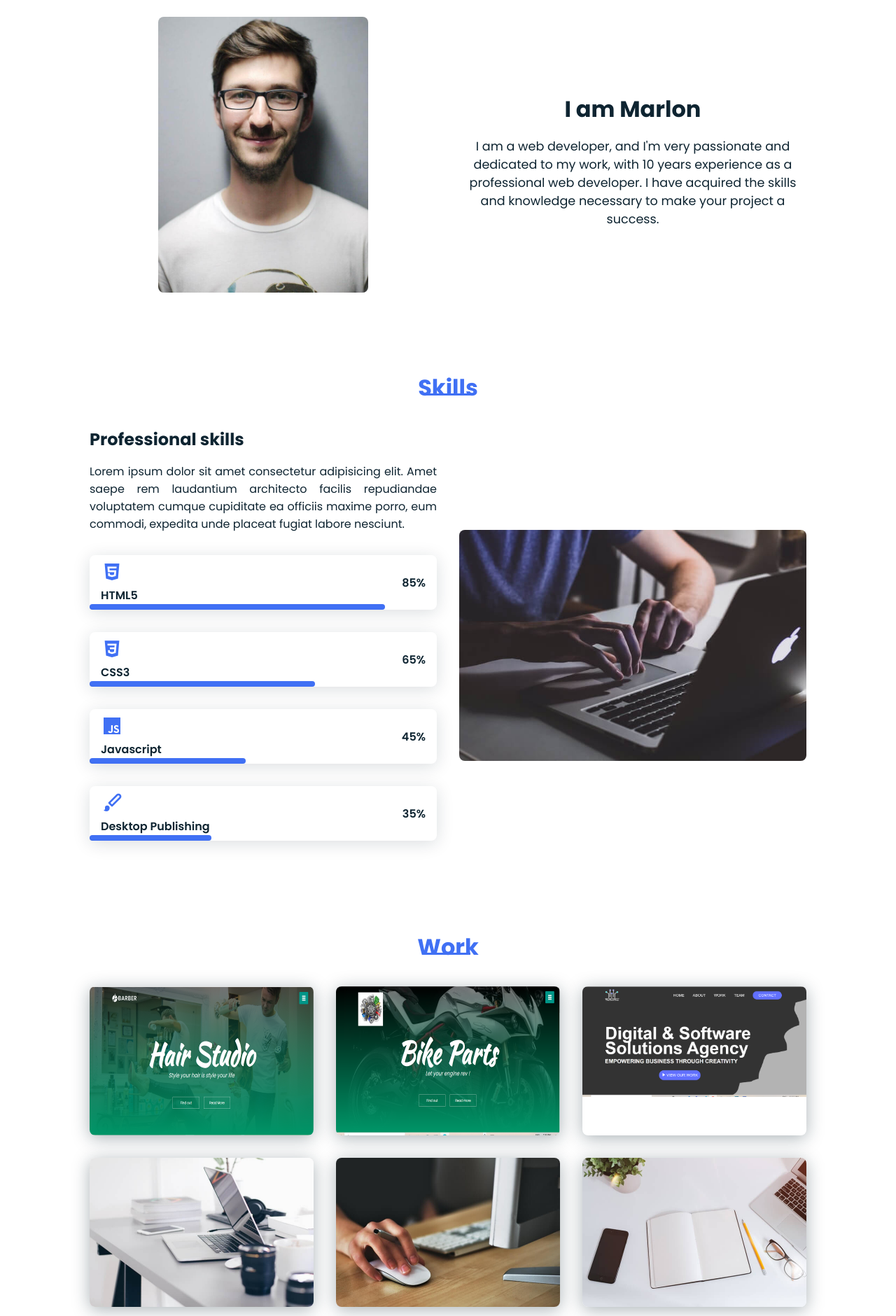
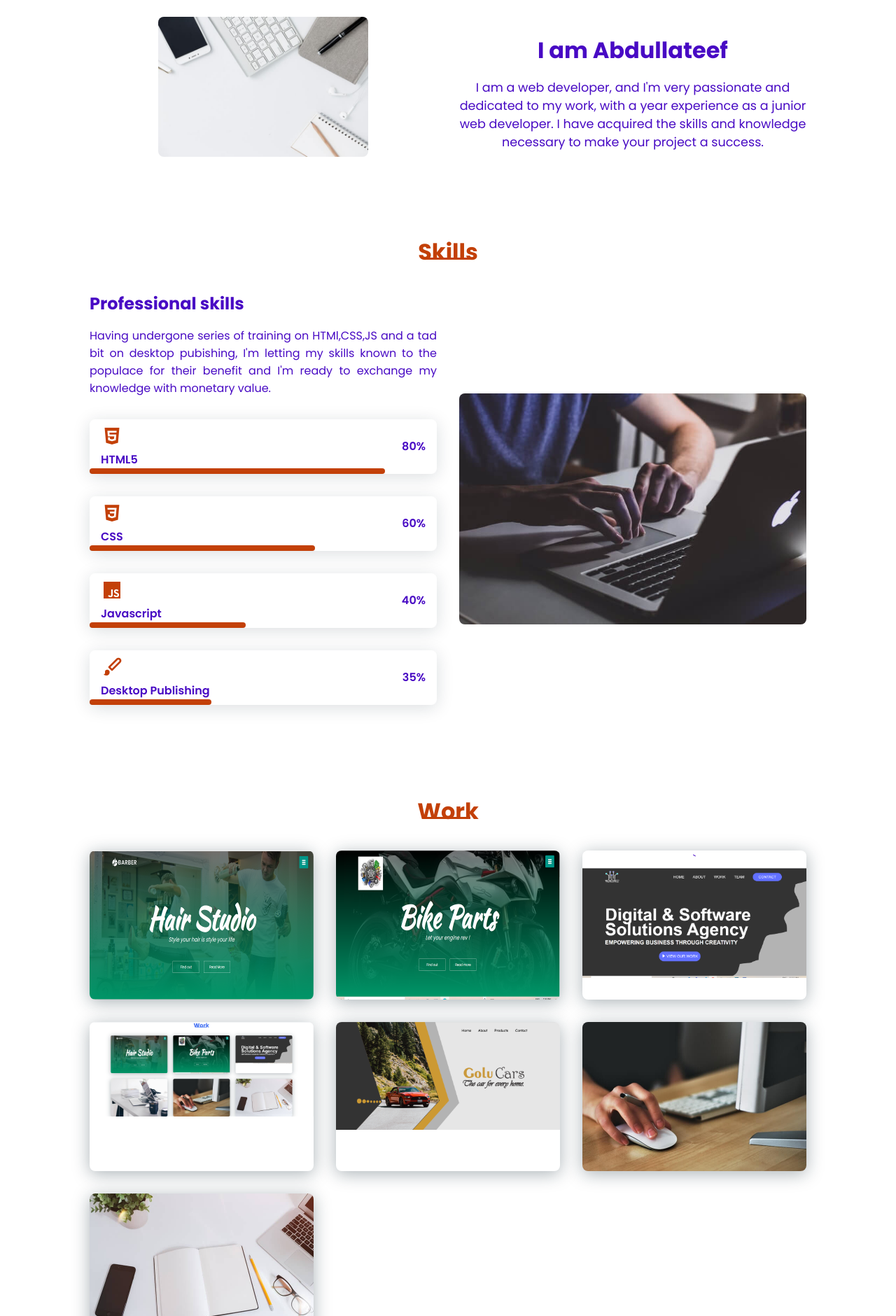
Before and after one commit to ayofital/portfolio, a plain HTML site: page index.html in a window 1280 px wide. Shown: the part 920-2800 px from the top of the page at 70% size. Drawn offline with nearby package versions, Linux system fonts and the light colour scheme.

Commit message:
Lateef's portfolio

```diff
--- a/assets/css/style.css
+++ b/assets/css/style.css
@@ -6,8 +6,8 @@
 }
 /* colors variables */
 :root {
-    --first-color: #4070f4;
-    --second-color: #0e2431;
+    --first-color: #c34008;
+    --second-color: #480ac4;
 }
 /* fonts variables */
 :root {
--- a/index.html
+++ b/index.html
@@ -16,7 +16,7 @@
             <n#
             fsdaav class="nav bd-grid">
                 <div>
-                    <a href="#" class="nav_logo">Marlon</a>
+                    <a href="#" class="nav_logo">Abdullateef</a>
                 </div>
                 <div class="nav_menu" id="nav_menu">
                     <ul class="nav_list">
@@ -48,7 +48,7 @@
             <section class="home bd-grid" id="home">
                 <div class="home__data">
                     <h1 class="home__title">
-                        Hi <br> I'm <span class="home_title-color">Marlon</span><br>Web Designer
+                        Hi <br> I'm <span class="home_title-color">Abdullateef</span><br>A Web Designer
                     </h1>
                     <a href="#contact" class="button">Contact Me</a>
                     <a href="" class="button" target="_blank">Download CV</a>
@@ -66,7 +66,7 @@
                 </div>
 
                 <div class="home_img">
-                    <img src="assets/images/perfil.png" alt="image pic">
+                    <img src="assets/images/lateef.jpg" alt="image pic">
                 </div>
             </section>
 
@@ -76,14 +76,14 @@
 
                 <div class="about_container bd-grid">
                     <div class="about_img">
-                        <img src="assets/images/about.jpg" alt="about image">
+                        <img src="assets/images/work2.jpg" alt="about image">
                     </div>
 
                     <div>
-                        <h2 class="about_subtitle">I am Marlon</h2>
+                        <h2 class="about_subtitle">I am Abdullateef</h2>
                         <p class="about_text">
-                         I am a  web developer, and I'm  very passionate and dedicated to my work, with 10 years
-                         experience as  a professional  web  developer. I  have acquired the skills and knowledge
+                         I am a  web developer, and I'm  very passionate and dedicated to my work, with a year
+                         experience as  a junior  web  developer. I  have acquired the skills and knowledge
                          necessary to make your project a success.
                         </p>
                     </div>
@@ -98,9 +98,9 @@
                     <div>
                         <h2 class="skills_subtitle">Professional skills</h2>
                         <p class="skills_text">
-                            Lorem ipsum dolor sit amet consectetur adipisicing elit. Amet saepe rem laudantium
-                            architecto facilis repudiandae voluptatem cumque cupiditate ea officiis maxime porro,
-                             eum commodi, expedita unde placeat fugiat labore nesciunt.
+                            Having undergone series of training on HTMl,CSS,JS and a tad bit on desktop pubishing, I'm
+                            letting my skills known to the populace for their benefit and I'm ready to  exchange my
+                            knowledge with monetary value.
                         </p>
 
                         <!-- start html skills -->
@@ -111,7 +111,7 @@
                             </div>
 
                             <div>
-                                <span class="skills_percentage">85%</span>
+                                <span class="skills_percentage">80%</span>
                             </div>
 
                             <div class="skills_bar skills_html"></div>
@@ -121,11 +121,11 @@
                         <div class="skills_data">
                             <div class="skills_names">
                                 <i class="bx bxl-css3 skills_icon"></i>
-                                <span class="skills_name">CSS3</span>
+                                <span class="skills_name">CSS</span>
                             </div>
 
                             <div>
-                                <span class="skills_percentage">65%</span>
+                                <span class="skills_percentage">60%</span>
                             </div>
 
                             <div class="skills_bar skills_css"></div>
@@ -139,7 +139,7 @@
                             </div>
 
                             <div>
-                                <span class="skills_percentage">45%</span>
+                                <span class="skills_percentage">40%</span>
                             </div>
 
                             <div class="skills_bar skills_js"></div>
@@ -183,10 +183,19 @@
                         </a>
                     </div>
                     <div class="work_img">
-                        <img src="assets/images/Capture3.PNG" alt="caapture3">
+                        `<a href="thetechtrax709.netlify.app">
+                            <img src="assets/images/Capture3.PNG" alt="capture3">
+                        </a>
                     </div>
                     <div class="work_img">
-                        <img src="assets/images/work4.jpg" alt="work4">
+                        <a href="https://portfolio719.netlify.app">
+                            <img src="assets/images/portfolio.PNG" alt="portfolio">
+                        </a>
+                    </div>
+                    <div class="work_img">
+                        <a href="https://golucars709.netlify.app/">
+                            <img src="assets/images/Capture4.PNG" alt="Capture2">
+                        </a>
                     </div>
                     <div class="work_img">
                         <img src="assets/images/work5.jpg" alt="work5">
@@ -215,7 +224,7 @@
                     <!-- reirect user end -->
 
                     <form
-                    action="https://docs.google.com/forms/u/0/d/e/1FAIpQLSe1Nkzx1GAdbhbRZVixWEqK1_ktI07gE54cDpnyInzSo9Cvnw/formResponse"
+                    action="https://docs.google.com/forms/u/0/d/e/1FAIpQLScS_WW1lvCZglUhbnPdVAiugv6kw9TYfy53p0SIZCCjb6vPPA/formResponse"
                     class="contact_form"
                     onsubmit="submitted=true"
                     method="post"
@@ -224,20 +233,20 @@
                 <input type="text"
                 placeholder="Name"
                 class="contact_input"
-                name="entry.1283473576"
+                name="entry.335646664"
                 />
                 <input
                 type="text"
                 placeholder="Email"
                 class="contact_input"
-                name="entry.633202853"
+                name="entry.870706678"
                 />
                 <textarea
                 cols="0"
                 rows="10"
                 placeholder="Message"
                 class="contact_input"
-                name="entry.1295133640"
+                name="entry.1465748012"
                 ></textarea>
                 <button type="submit" class="contact_button button">
                     Send Message
@@ -249,14 +258,14 @@
 
         <!-- FOOTER -->
         <footer class="footer">
-            <p class="footer_title">Marlon</p>
+            <p class="footer_title">Abdullateef</p>
 
             <div class="footer_social">
                 <a href="#" class="footer_icon"><i class="bx bxl-facebook"></i></a>
                 <a href="#" class="footer_icon"><i class="bx bxl-instagram"></i></a>
                 <a href="#" class="footer_icon"><i class="bx bxl-twitter"></i></a>
             </div>
-            <p>&#169;2022 copyright all rights reserved</p>
+            <p>2022 copyright all rights reserved</p>
         </footer>
 
         <!-- js -->
```
Also changed, not shown: assets/images/Capture4.PNG (added), assets/images/about.jpg (deleted), assets/images/perfil.png (deleted), assets/images/portfolio.PNG (added), 2 other files.
